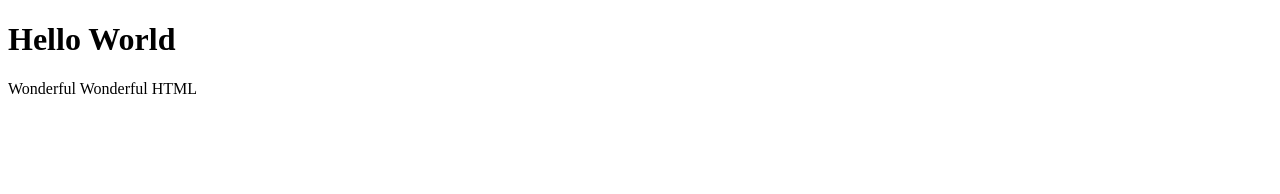
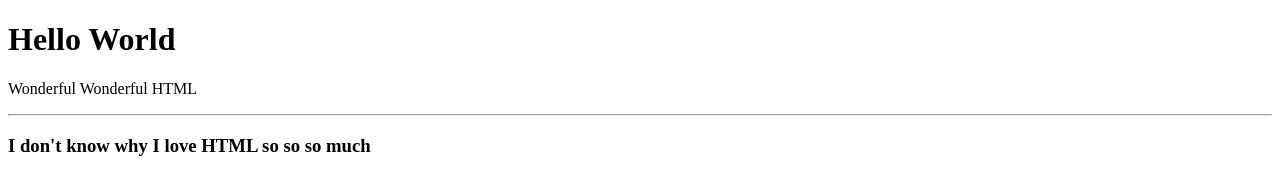
Before and after one commit to stanleyHayes/lecture0, a plain HTML site: page index.html in a window 1280 px wide. Drawn offline with Linux system fonts and the light colour scheme.

Commit message:
Added a third line to index.html

```diff
--- a/index.html
+++ b/index.html
@@ -1,13 +1,18 @@
 <!DOCTYPE html>
 <html lang="en">
+
 <head>
     <meta charset="UTF-8">
     <meta name="viewport" content="width=device-width, initial-scale=1.0">
     <meta http-equiv="X-UA-Compatible" content="ie=edge">
     <title>Document</title>
 </head>
+
 <body>
     <h1>Hello World</h1>
     <p>Wonderful Wonderful HTML</p>
+    <hr>
+    <h3>I don't know why I love HTML so so so much</h3>
 </body>
+
 </html>
```
